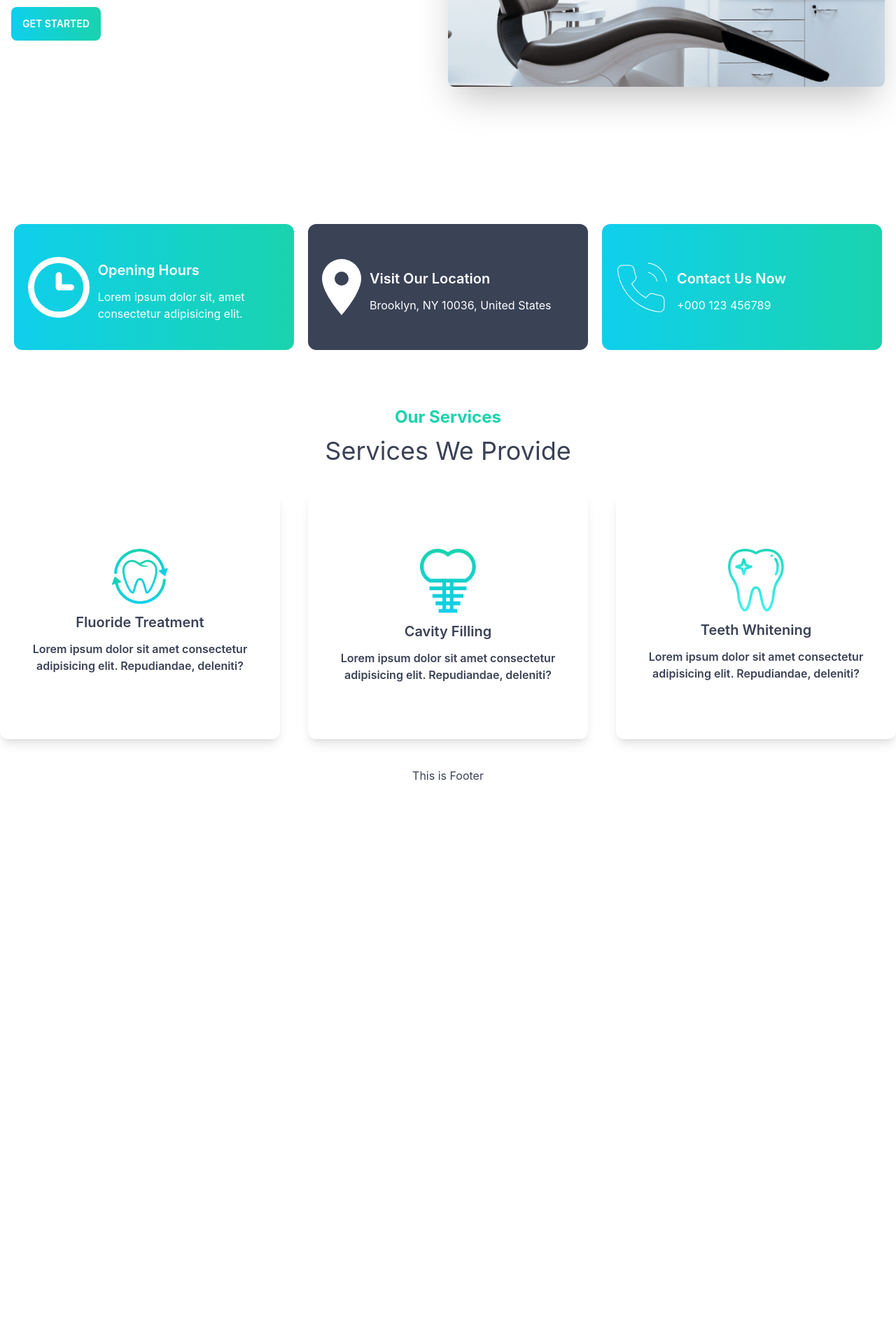
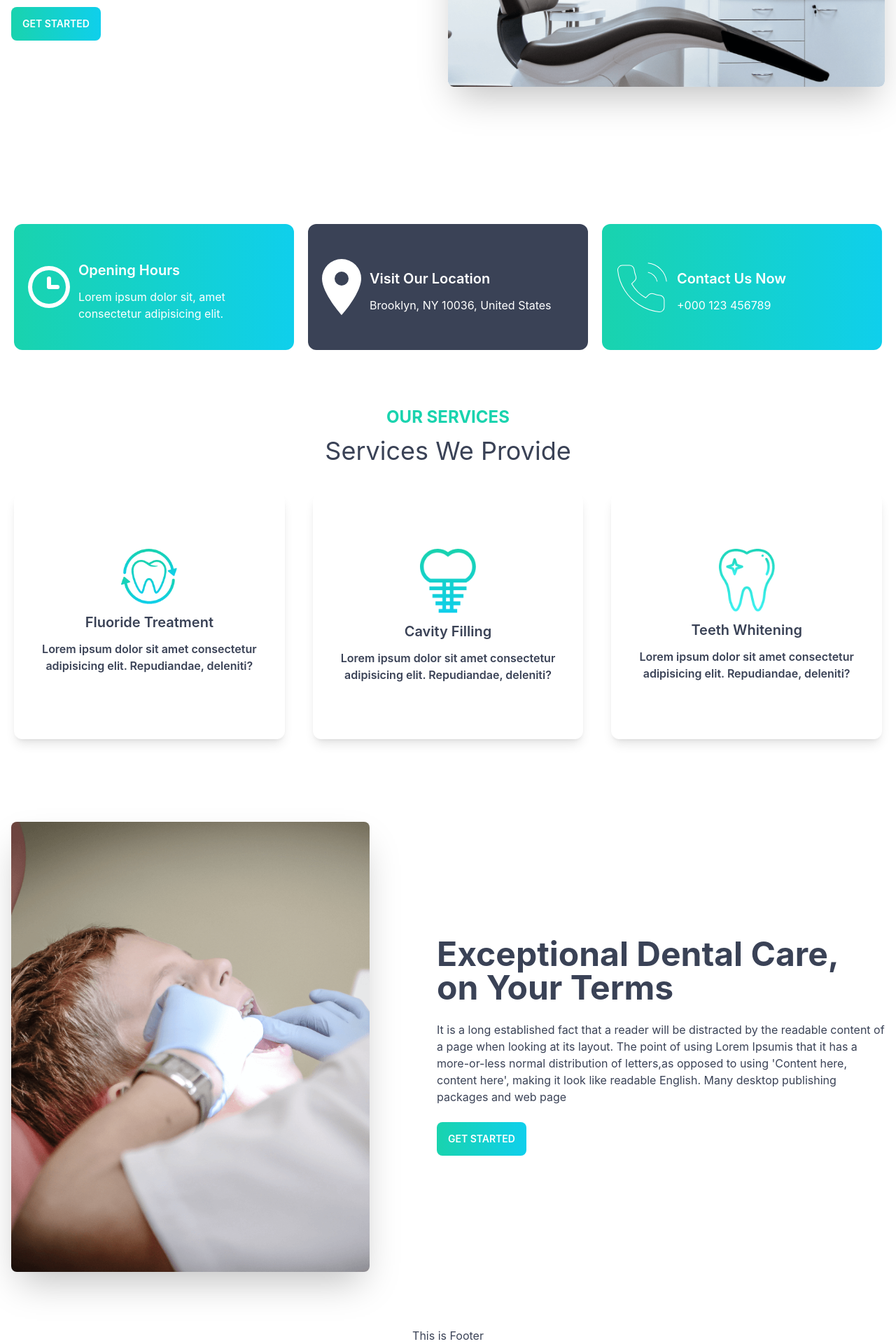
Before and after one commit to mahin-wd/doctors-panel-client, a React (Create React App) app: page / in a window 1280 px wide. Shown: the part 509-2429 px from the top of the page at 70% size. Before the commit the page ends 1629 px from the top, so only its background shows below. Built offline with nearby package versions, Linux system fonts and the light colour scheme.

Commit message:
new part added

```diff
--- a/src/Pages/Home/Banner/Banner.js
+++ b/src/Pages/Home/Banner/Banner.js
@@ -9,7 +9,7 @@ const Banner = () => {
                     <div className='text-start'>
                         <h1 className="text-5xl font-bold text-accent">Your New Smile Starts Here</h1>
                         <p className="py-6 text-accent">Provident cupiditate voluptatem et in. Quaerat fugiat ut assumenda excepturi exercitationem quasi. In deleniti eaque aut repudiandae et a id nisi.</p>
-                        <button className="btn bg-gradient-to-r from-primary to-secondary border-none text-white">Get Started</button>
+                        <button className="btn bg-gradient-to-r from-secondary to-primary border-none text-white">Get Started</button>
                     </div>
                 </div>
             </div>
--- /dev/null
+++ b/src/Pages/Home/DentalCare/DentalCare.js
@@ -0,0 +1,19 @@
+import React from 'react';
+import treatment from '../../../assets/images/treatment.png'
+
+const DentalCare = () => {
+    return (
+        <div className="hero min-h-screen">
+            <div className="hero-content flex-col lg:flex-row">
+                <img src={treatment} className="lg:max-w-lg rounded-lg shadow-2xl lg:mr-20" alt=''/>
+                <div className='text-start'>
+                    <h1 className="text-5xl font-bold">Exceptional Dental Care, on Your Terms</h1>
+                    <p className="py-6">It is a long established fact that a reader will be distracted by the readable content of a page when looking at its layout. The point of using Lorem Ipsumis that it has a more-or-less normal distribution of letters,as opposed to using 'Content here, content here', making it look like readable English. Many desktop publishing packages and web page</p>
+                    <button className="btn bg-gradient-to-r from-secondary to-primary border-none text-white">Get Started</button>
+                </div>
+            </div>
+        </div>
+    );
+};
+
+export default DentalCare;
--- a/src/Pages/Home/Home/Home.js
+++ b/src/Pages/Home/Home/Home.js
@@ -1,5 +1,6 @@
 import React from 'react';
 import Banner from '../Banner/Banner';
+import DentalCare from '../DentalCare/DentalCare';
 import Info from '../Info/Info';
 import OurServices from '../OerServices/OurServices';
 
@@ -9,6 +10,7 @@ const Home = () => {
             <Banner />
             <Info />
             <OurServices />
+            <DentalCare />
         </div>
     );
 };
--- a/src/Pages/Home/Info/Info.js
+++ b/src/Pages/Home/Info/Info.js
@@ -8,21 +8,23 @@ const Info = () => {
 
         //* HardCoded Card
         <div className='grid grid-cols-1 md:grid-cols-2 lg:grid-cols-3 gap-5 mx-5'>
-            <div className='bg-gradient-to-r from-primary to-secondary border-none text-white flex items-center w-full py-10 px-5 rounded-xl'>
+            <div className='bg-gradient-to-r from-secondary to-primary border-none text-white flex flex-col md:flex-row items-center justify-center w-full py-10 px-5 rounded-xl'>
+                <div>
                 <img src={clock} alt="" />
+                </div>
                 <div className='text-start ml-3'>
                     <h2 className="text-xl font-semibold my-3">Opening Hours</h2>
                     <p className="">Lorem ipsum dolor sit, amet consectetur adipisicing elit.</p>
                 </div>
             </div>
-            <div className='bg-accent border-none text-white flex items-center w-full py-10 px-5 rounded-xl'>
+            <div className='bg-accent border-none text-white flex flex-col md:flex-row items-center w-full py-10 px-5 rounded-xl'>
                 <img src={marker} alt="" />
                 <div className='text-start ml-3'>
                     <h2 className="text-xl font-semibold my-3">Visit Our Location</h2>
                     <p className="">Brooklyn, NY 10036, United States</p>
                 </div>
             </div>
-            <div className='bg-gradient-to-r from-primary to-secondary border-none text-white flex items-center w-full py-10 px-5 rounded-xl'>
+            <div className='bg-gradient-to-r from-secondary to-primary border-none text-white flex flex-col md:flex-row items-center w-full py-10 px-5 rounded-xl'>
                 <img src={phone} alt="" />
                 <div className='text-start ml-3'>
                     <h2 className="text-xl font-semibold my-3">Contact Us Now</h2>
--- a/src/Pages/Home/OerServices/OurServices.js
+++ b/src/Pages/Home/OerServices/OurServices.js
@@ -29,8 +29,8 @@ const OurServices = () => {
 
     return (
 
-        <div className='mt-20'>
-            <p className="text-2xl text-secondary font-bold">Our Services</p>
+        <div className='mt-20 mx-5'>
+            <p className="text-2xl text-secondary font-bold uppercase">Our Services</p>
             <h3 className="text-4xl my-3">Services We Provide</h3>
             <div className='grid grid-cols-1 md:grid-cols-2 lg:grid-cols-3 gap-10 my-10'>
                 {
```
